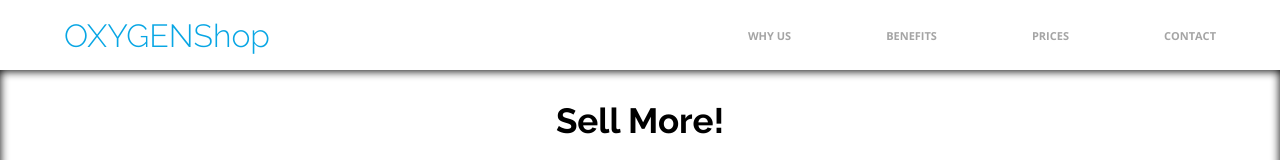
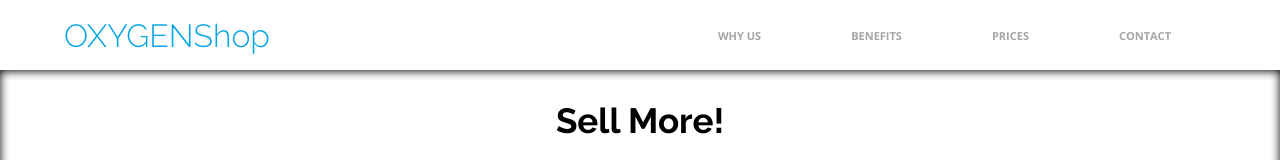
Before and after one commit to FedericoIglesias/oxigenShop, a plain HTML site: page index.html in a window 1280 px wide. Shown: the top 160 px of the page. Drawn offline with nearby package versions, Linux system fonts and the light colour scheme.

Commit message:
finalVersion

```diff
--- a/index.html
+++ b/index.html
@@ -17,10 +17,10 @@
             <i class="fa-solid fa-bars"></i>
         </div>
         <div class="menu">
-            <p>WHY US</p>
-            <p>BENEFITS</p>
-            <p>PRICES</p>
-            <p>CONTACT</p>
+            <div><p>WHY US</p></div>
+            <div><p>BENEFITS</p></div>
+            <div><p>PRICES</p></div>
+            <div><p>CONTACT</p></div>
         </div>
     </header>
     <main>
--- a/view/style.scss
+++ b/view/style.scss
@@ -22,6 +22,8 @@ header {
     .menu {
         font-family: "Open Sans", sans-serif;
         display: none;
+        height: 100%;
+
     }
     .icon {
         color: #55acee;
@@ -413,12 +415,21 @@ footer {
         .menu {
             display: flex;
             justify-content: center;
-            align-items: center;
-            p {
-                margin-left: 95px;
-                font-size: 11px;
-                font-weight: 700;
-                color: #a5a5a5;
+            div{
+                display: flex;
+                align-items: center;
+                justify-content: center;
+                height: 100%;
+                margin: 0 45px;
+                :hover{
+                    color: black;
+                    border-bottom: #08a6e4 solid 4px;
+                }
+                p {
+                    font-size: 11px;
+                    font-weight: 700;
+                    color: #a5a5a5;
+                }
             }
         }
         .icon {
@@ -432,6 +443,7 @@ footer {
                 display: flex;
                 justify-content: space-around;
                 align-items: center;
+
             }
         }
         .cards {
```
Also changed, not shown: view/style.css, 1 other file.
